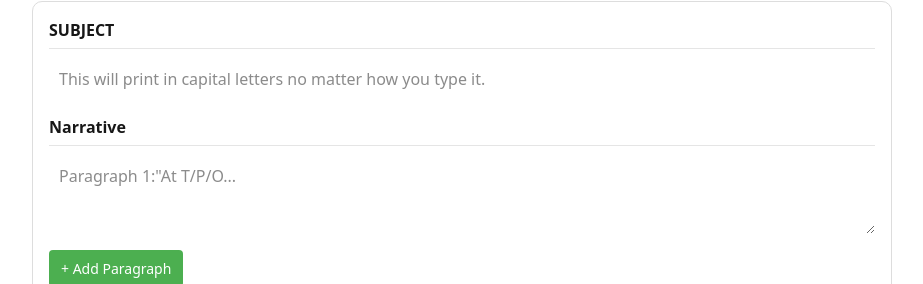
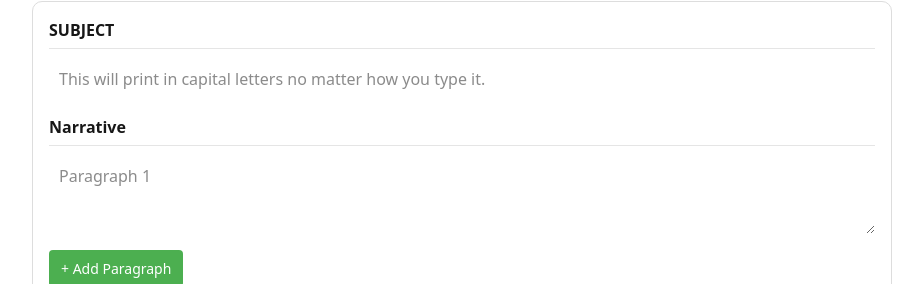
Before and after one commit to art-vandelay-import/49generator, a Next.js app: page / in a window 1280 px wide. Shown: the part 774-1058 px from the top of the page, without its empty margins (178-1101 px from the left). Built offline with nearby package versions, Linux system fonts and the light colour scheme.

Commit message:
Update template/header

```diff
--- a/app/page.tsx
+++ b/app/page.tsx
@@ -303,7 +303,7 @@ export default function Home() {
               <div style={{ flex: 1 }}>
                 <textarea
                   value={narrative}
-                  placeholder={`Paragraph ${index + 1}:"At T/P/O...`}
+                  placeholder={`Paragraph ${index + 1}`}
                   onChange={(e) => updateNarrative(index, e.target.value)}
                   style={{ width: "100%", padding: 10, fontSize: 16, minHeight: 80 }}
                 />
```
